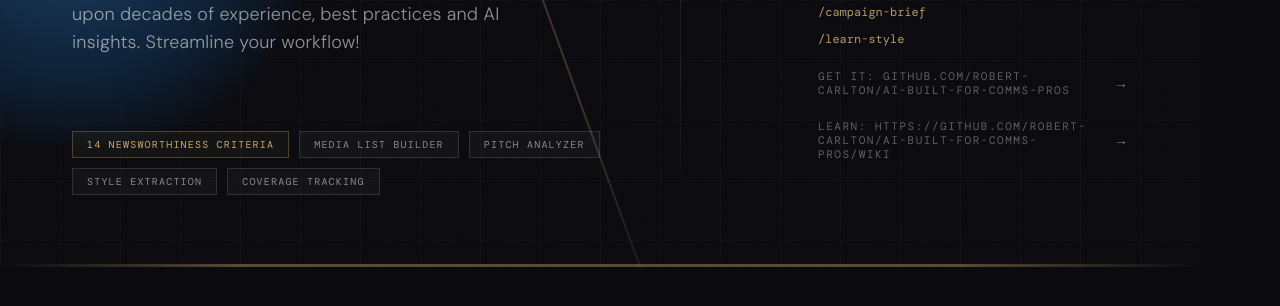
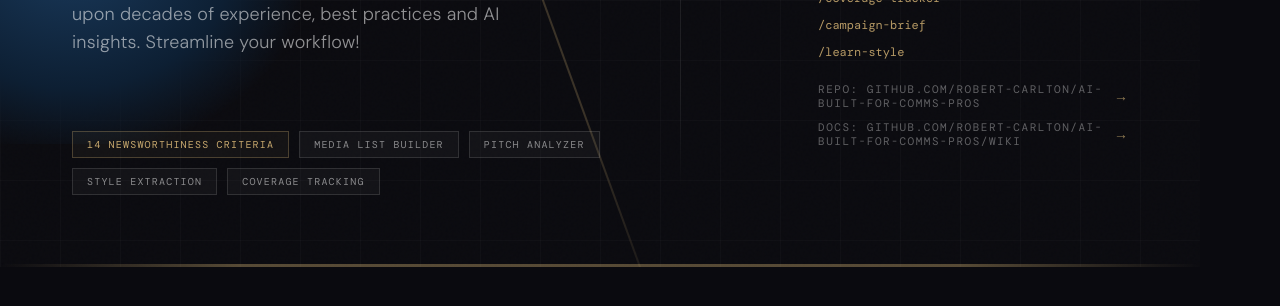
Before and after one commit to Robert-Carlton/AI-Built-for-Comms-Pros, a plain HTML site: page index.html in a window 1280 px wide. Shown: the part 360-666 px from the top of the page. Drawn offline with nearby package versions, Linux system fonts and the light colour scheme; a web font is replaced by a local one.

Commit message:
Update GitHub CTA links in index.html

```diff
--- a/index.html
+++ b/index.html
@@ -363,20 +363,16 @@
       <span class="cmd">/learn-style</span>
     </div>
 
-    <!-- GitHub CTA -->
-    <div class="cta" style="position:relative; bottom:auto; right:auto; margin-top:22px;">
+   <!-- GitHub CTA -->
+<a href="https://github.com/Robert-Carlton/AI-Built-for-Comms-Pros" target="_blank" class="cta" style="position:relative; bottom:auto; right:auto; margin-top:22px; text-decoration:none; cursor:pointer;">
+  <div class="cta-text">Repo: github.com/Robert-Carlton/AI-Built-for-Comms-Pros</div>
+  <div class="cta-arrow">→</div>
+</a>
 
-        <div class="cta-text">Get it: github.com/Robert-Carlton/AI-Built-for-Comms-Pros</div>
-
-      <div class="cta-arrow">→</div>
-    </div>
-
-<div class="cta" style="position:relative; bottom:auto; right:auto; margin-top:22px;">
-
-        <div class="cta-text">Learn: https://github.com/Robert-Carlton/AI-Built-for-Comms-Pros/wiki</div>
-
-      <div class="cta-arrow">→</div>
-    </div>
+<a href="https://github.com/Robert-Carlton/AI-Built-for-Comms-Pros/wiki" target="_blank" class="cta" style="position:relative; bottom:auto; right:auto; margin-top:10px; text-decoration:none; cursor:pointer;">
+  <div class="cta-text">Docs: github.com/Robert-Carlton/AI-Built-for-Comms-Pros/wiki</div>
+  <div class="cta-arrow">→</div>
+</a>
   </div>
 
   <div class="bottom-bar"></div>
```
